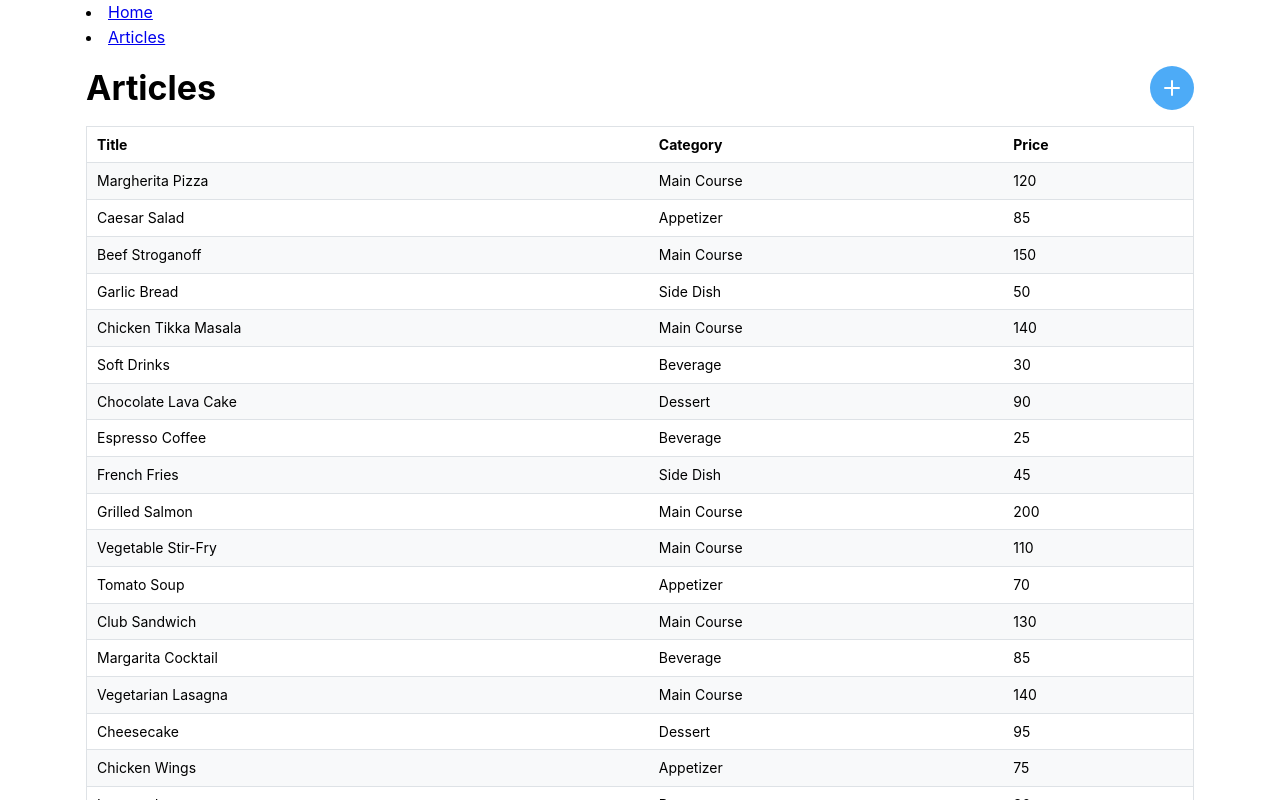
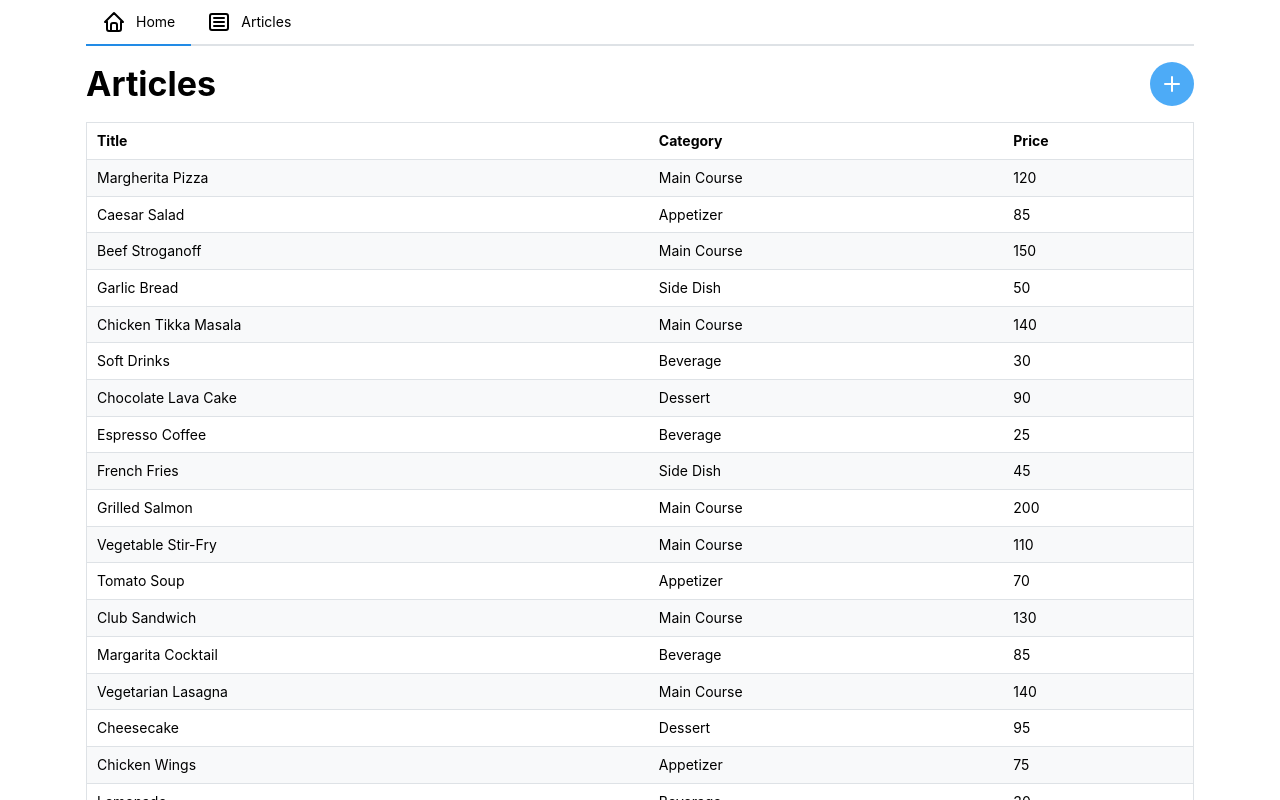
Before and after one commit to hisingcaspeco/prim-state, a React (Vite) app: page /articles in a window 1280 px wide. Shown: the top 800 px of the page. Built offline with nearby package versions, Linux system fonts and the light colour scheme.

Commit message:
Smaller fixes

```diff
--- a/src/App.tsx
+++ b/src/App.tsx
@@ -1,22 +1,37 @@
-import { BrowserRouter as Router, Routes, Route, Link } from "react-router-dom";
+import { Routes, Route, useNavigate } from "react-router-dom";
 import { Articles } from "./views/Articles.tsx";
 import { Article } from "./views/Article.tsx";
 import { Home } from "./views/Home.tsx";
-import { Container, List, MantineProvider } from "@mantine/core";
+import { Container, MantineProvider, Tabs } from "@mantine/core";
+import { IconArticle, IconHome } from "@tabler/icons-react";
 
 function App() {
+    const navigate = useNavigate();
     return (
-        <Router>
-            <MantineProvider>
+        <MantineProvider defaultColorScheme={"auto"}>
             <Container size={"lg"}>
-                    <List>
-                        <List.Item>
-                            <Link to={"/"}>Home</Link>
-                        </List.Item>
-                        <List.Item>
-                            <Link to={"/articles"}>Articles</Link>
-                        </List.Item>
-                    </List>
+                <Tabs
+                    defaultValue="home"
+                    onChange={(value) => {
+                        switch (value) {
+                            case "home":
+                                navigate("/");
+                                break;
+                            case "articles":
+                                navigate("/articles");
+                                break;
+                        }
+                    }}
+                >
+                    <Tabs.List>
+                        <Tabs.Tab value="home" leftSection={<IconHome />}>
+                            Home
+                        </Tabs.Tab>
+                        <Tabs.Tab value="articles" leftSection={<IconArticle />}>
+                            Articles
+                        </Tabs.Tab>
+                    </Tabs.List>
+                </Tabs>
 
                 <Routes>
                     <Route path={"/"} element={<Home />} />
@@ -25,7 +40,6 @@ function App() {
                 </Routes>
             </Container>
         </MantineProvider>
-        </Router>
     );
 }
 
--- a/src/main.tsx
+++ b/src/main.tsx
@@ -1,10 +1,14 @@
 import { StrictMode } from "react";
 import { createRoot } from "react-dom/client";
 import App from "./App.tsx";
+import { BrowserRouter as Router } from "react-router-dom";
+
 import "@mantine/core/styles.css";
 
 createRoot(document.getElementById("root")!).render(
     <StrictMode>
-        <App />
+        <Router>
+            <App />
+        </Router>
     </StrictMode>,
 );
--- a/src/views/Articles.tsx
+++ b/src/views/Articles.tsx
@@ -65,7 +65,7 @@ export const Articles = () => {
                 <Table.Thead>{ths}</Table.Thead>
                 <Table.Tbody>{rows}</Table.Tbody>
             </Table>
-            <Drawer position={"right"} size={"lg"} opened={opened} onClose={close} pos={"relative"}>
+            <Drawer position={"right"} size={"md"} opened={opened} onClose={close} pos={"relative"}>
                 <ActionIcon
                     pos={"absolute"}
                     top={12}
```
Also changed, not shown: public/screenshot.png (added), 1 other file (tests, documents, lock files or other folders). Lines whose indentation alone changed are shown as unchanged.
